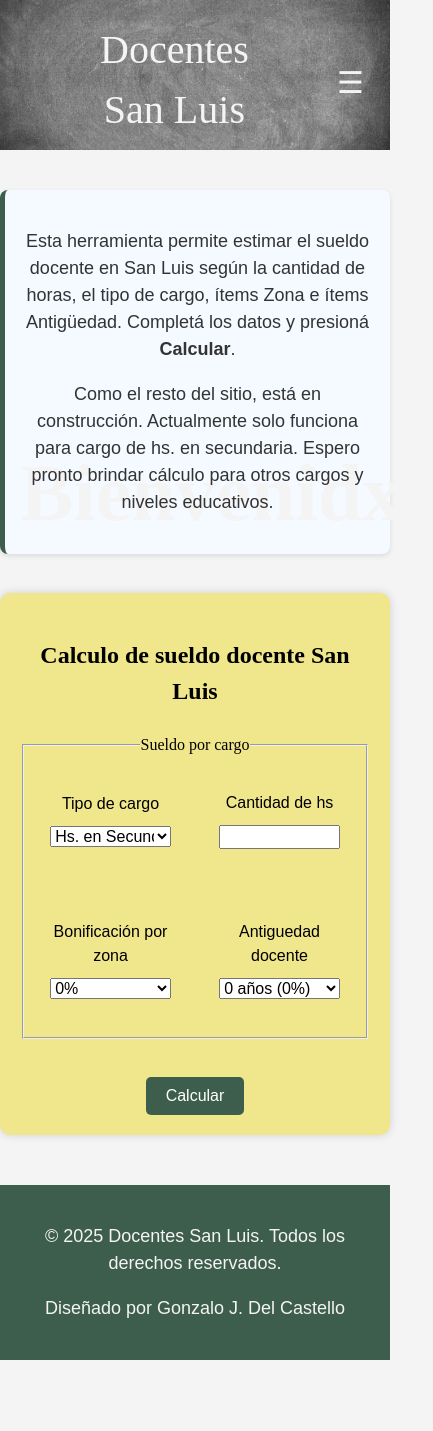
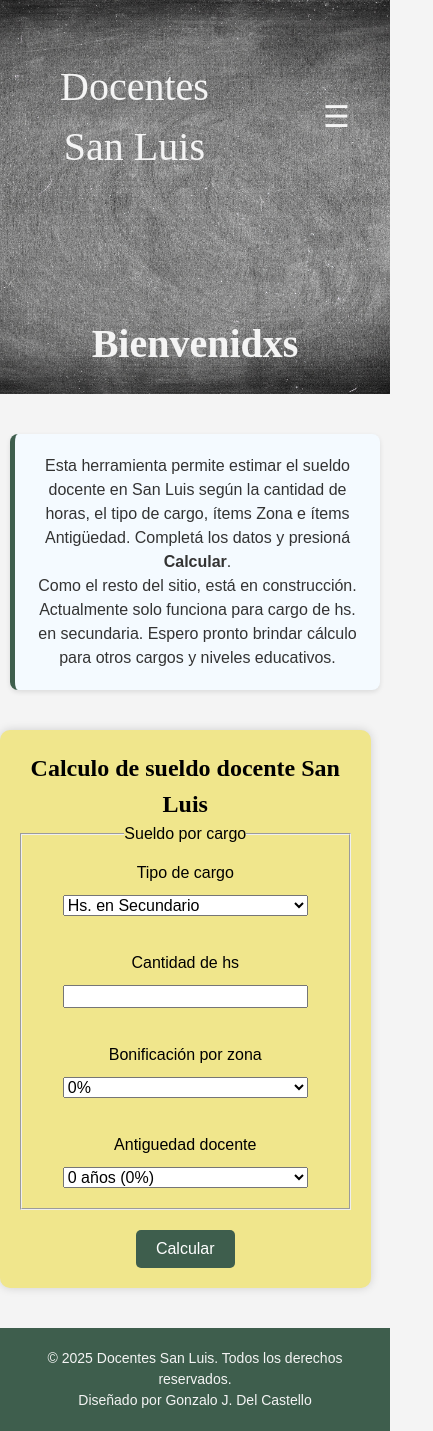
Before and after one commit to GonzaloDelCastello/Sueldos-docentes, a plain HTML site: page calculadora.html in a window 390 px wide. Shown: the whole page, 433 px wide, since content can reach past the window. Before the commit the page ends 1360 px from the top, so only its background shows below. Drawn offline with Linux system fonts and the light colour scheme; a web font is replaced by a local one.

Commit message:
Arreglos en css

```diff
--- a/css/style.css
+++ b/css/style.css
@@ -1,169 +1,146 @@
 :root {
-  --primario: #3e5e4d; /* Verde apagado tipo pizarrón */
-  --primarioClaro: #9fb8a3; /* Gris verdoso claro */
-  --secundario: #f0e68c; /* Amarillo suave tipo tiza vieja */
-  --secundarioOscuro: #406882; /* Azul apagado para resaltes */
-  --blanco: #f4f4f4; /* Blanco tiza */
-  --negro: #2b2b2b; /* Gris pizarra oscuro */
+  --primario: #3e5e4d;
+  --primarioClaro: #9fb8a3;
+  --secundario: #f0e68c;
+  --secundarioOscuro: #406882;
+  --blanco: #f4f4f4;
+  --negro: #2b2b2b;
   --fuenteTitulo: "Fredericka the Great", serif;
 }
+
+* {
+  box-sizing: border-box;
+  margin: 0;
+  padding: 0;
+}
+
 html {
-  box-sizing: border-box;
   font-size: 62.5%;
+  scroll-behavior: smooth;
 }
-*,
-*:before,
-*:after {
-  box-sizing: inherit;
-}
+
 body {
-  margin: 0;
-  background-color: var(--blanco);
+  font-family: Arial, Helvetica, sans-serif;
   font-size: 1.6rem;
   line-height: 1.5;
+  background-color: var(--blanco);
 }
+
+/* --- Estructura general --- */
+.contenedor {
+  max-width: 120rem;
+  margin: 0 auto;
+  padding: 0 2rem;
+}
+
+h1, h2, h3 {
+  text-align: center;
+  font-family: var(--fuenteTitulo);
+}
+h1 { font-size: 4rem; }
+h2 { font-size: 3.2rem; }
+h3 { font-size: 2.4rem; }
+
+/* --- Header y barra --- */
+.header {
+  background-image: url(../img/PizarraNegra.jpg);
+  background-size: cover;
+  background-repeat: no-repeat;
+  background-position: center;
+  padding: 2rem 0;
+}
+
+.header__texto {
+  color: var(--blanco);
+  margin-left: 2rem;
+  font-family: var(--fuenteTitulo);
+  font-weight: 400;
+}
+
+.header__texto2 {
+  color: var(--blanco);
+  font-size: 4rem;
+  padding: 1rem 0 0;
+}
+
+.barra {
+  display: flex;
+  justify-content: space-between;
+  align-items: center;
+  padding: 1rem 2rem;
+  position: relative;
+}
+
+.navegacion {
+  display: flex;
+  gap: 2rem;
+  align-items: center;
+}
+.navegacion a {
+  color: var(--blanco);
+  font-family: var(--fuenteTitulo);
+  font-size: 2rem;
+  text-decoration: none;
+}
+
+/* --- Intro --- */
 .intro {
-  max-width: 100%;
-  margin: 4rem auto 0 auto;
-  font-size: 1.8rem;
-  text-align: center;
-  color: #333;
+  max-width: 60rem;
+  margin: 4rem auto;
   background-color: #f4faff;
   padding: 2rem;
   border-left: 5px solid var(--primario);
   border-radius: 8px;
-  box-shadow: 0 2px 5px rgba(0, 0, 0, 0.1);
+  box-shadow: 0 2px 5px rgba(0,0,0,0.1);
+  text-align: center;
+  color: #333;
 }
+
+/* --- Formulario --- */
+#calculoSalarial {
+  max-width: 60rem;
+  margin: 4rem auto;
+  text-align: center;
+}
+
 #formularioCalculo {
   background-color: var(--secundario);
   padding: 2rem;
   border-radius: 10px;
-  box-shadow: 0 0 10px rgba(0, 0, 0, 0.15);
+  box-shadow: 0 0 10px rgba(0,0,0,0.15);
 }
-label,
-select,
-input {
+
+label, select, input {
   display: block;
+  width: 90%;
+  max-width: 30rem;
   margin: 1rem auto;
   font-size: 1.6rem;
-  width: 90%;
-  max-width: 100%;
 }
 
-p {
-  font-size: 1.8rem;
-  font-family: Arial, Helvetica, sans-serif;
-}
-a {
-  text-decoration: none;
+/* --- Resultados --- */
+#resultados {
+  background-color: rgba(62, 94, 77, 0.8);
+  color: var(--blanco);
+  margin: 3rem auto;
+  padding: 2rem;
+  border-radius: 8px;
+  box-shadow: 0 0 10px rgba(0,0,0,0.4);
+  max-width: 60rem;
 }
 
-.contenedor {
-  max-width: 100%;
-  margin: auto;
-  padding-left: 2rem;
-  padding-right: 2rem;
-}
-h1,
-h2,
-h3 {
-  text-align: center;
-  font-family: var(--fuentePrincipal);
-}
-h1 {
-  font-size: 4rem;
-}
-h2 {
-  font-size: 3.2rem;
-}
-h3 {
-  font-size: 2.4rem;
-}
-
-.header {
-  background-image: url(../img/PizarraNegra.jpg);
-  height: 15rem;
-  background-size: cover;
-  background-repeat: no-repeat;
-  background-position: center center;
-}
-.header__texto {
-  margin-top: 2rem;
-  margin-left: 6rem;
-  color: var(--blanco);
-  font-family: var(--fuenteTitulo);
-  font-weight: 400;
-}
-.header__texto2 {
-  color: var(--blanco);
-  padding-top: 20rem;
-  font-size: 8rem;
-}
-.barra {
-  display: flex;
-  align-items: center;
-  justify-content: space-between;
-  padding-left: 2rem;
-}
-
-.contenido a {
-  text-decoration: none;
-  color: var(--primarioClaro);
-  transition: color 0.3s;
-}
-
-a:hover {
-  color: var(--secundarioOscuro);
-  text-decoration: none;
-}
-.navegacion {
-  display: flex;
-  gap: 3rem;
-  align-items: center;
-}
-
-.navegacion a {
-  color: var(--blanco);
-  font-family: var(--fuenteTitulo);
-  font-size: 2.1rem;
-  text-decoration: none;
-}
-#calculoSalarial {
-  max-width: 60rem;
-  height: auto;
-  border-radius: 5px;
-  display: relative;
-  align-items: center;
-  justify-content: center;
-  text-align: center;
-  margin: 10% auto;
-}
-#resultados {
-  text-align: center;
-  color: var(--blanco);
-  padding: 2rem;
-  border-radius: 8px;
-  background-color: rgba(62, 94, 77, 0.8); /* verde apagado semitransparente */
-  margin: 2rem auto;
-  max-width: 100%;
-  min-width: 100%;
-  box-shadow: 0 0 10px rgba(0, 0, 0, 0.4);
-  font-size: 1.6rem;
-  font-family: Arial, sans-serif;
-}
 #resultados h2 {
-  text-align: center;
   color: var(--secundario);
   font-family: var(--fuenteTitulo);
 }
-#tabla {
-  align-items: center;
-}
-#resultados p {
-  margin: 1rem 0;
-  line-height: 1.4;
+
+table, td, th {
+  border: 1px solid var(--negro);
+  padding: 0.5rem;
+  width: 100%;
 }
 
+/* --- Botón --- */
 .boton {
   margin-top: 2rem;
   padding: 1rem 2rem;
@@ -171,7 +148,6 @@ a:hover {
   color: white;
   border: none;
   font-size: 1.6rem;
-  font-family: Arial, sans-serif;
   border-radius: 5px;
   cursor: pointer;
   transition: background-color 0.3s ease;
@@ -180,48 +156,27 @@ a:hover {
   background-color: var(--primarioClaro);
   color: var(--negro);
 }
-.sobreNosotros .contenido {
-  margin-top: 3rem;
-  font-size: 1.7rem;
-  line-height: 1.8;
-}
 
-.sobreNosotros h3 {
-  margin-top: 2.5rem;
-  color: var(--primario);
-}
-ul {
-  font-size: 1.7rem;
-  line-height: 1.6;
-  margin-left: 2rem;
-}
+/* --- Footer --- */
 .footer {
   background-color: var(--primario);
   color: var(--blanco);
-  padding: 2rem 0;
-  margin-top: 5rem;
+  text-align: center;
+  padding: 2rem;
   font-size: 1.4rem;
+  margin-top: 4rem;
 }
 
-.footer__contenido {
-  text-align: center;
-}
-
+/* --- Grid formulario --- */
 .grid-form {
   display: grid;
-  grid-template-columns: 1fr 1fr; /* Dos columnas iguales */
-  gap: 1.5rem 2rem; /* Espaciado vertical y horizontal */
+  grid-template-columns: 1fr 1fr;
+  gap: 1.5rem 2rem;
   justify-content: center;
   align-items: center;
 }
 
-table,
-td,
-th {
-  border: solid;
-}
-
-/* Menu hamburguesa hecho por ia */
+/* --- Responsive --- */
 .menu-toggle {
   display: none;
   background: none;
@@ -235,23 +190,16 @@ th {
   .navegacion {
     display: none;
     flex-direction: column;
-    background-image: url(../img/PizarraNegra.jpg);
-    min-height: 100%;
-    background-size: cover;
-    background-repeat: no-repeat;
-    background-position: center center;
-    width: 100%; /* ocupa todo el ancho visible */
     position: absolute;
     top: 100%;
     left: 0;
+    width: 100%;
+    background-color: var(--primario);
+    background-image: url(../img/PizarraNegra.jpg);
+    background-size: cover;
     padding: 1rem 0;
+    z-index: 10;
     text-align: center;
-    z-index: 10;
-  }
-
-  .navegacion a {
-    margin: 1rem 0;
-    color: var(--blanco);
   }
 
   .navegacion.activo {
@@ -262,7 +210,19 @@ th {
     display: block;
   }
 
-  .barra {
-    position: relative;
+  .grid-form {
+    grid-template-columns: 1fr;
+  }
+
+  .intro, #resultados, #formularioCalculo {
+    max-width: 95%;
+  }
+
+  .header__texto2 {
+    font-size: 4rem;
+    padding-top: 10rem;
   }
 }
+a {
+  text-decoration: none;
+}
```
